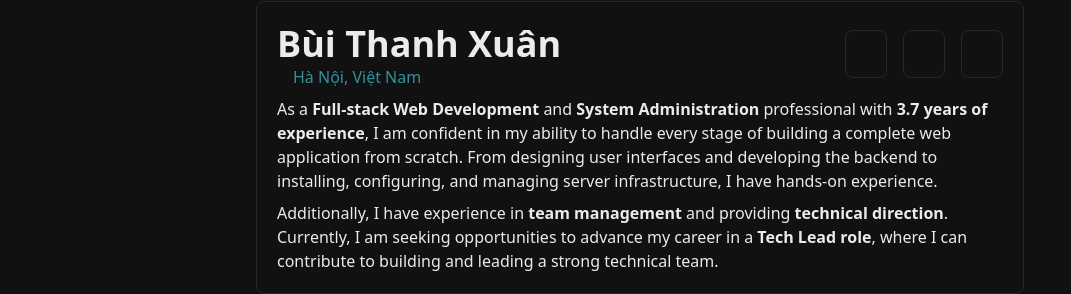
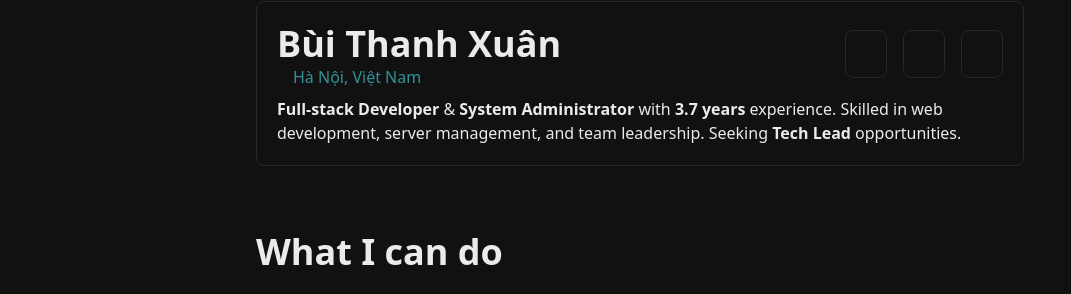
Before and after one commit to klpod221/klpod221.github.io, an Astro site: page / in a window 1280 px wide. Shown: the part 127-421 px from the top of the page, without its empty margins (0-1071 px from the left). Built offline with nearby package versions, Linux system fonts and the light colour scheme; Astro itself is replaced by a stand-in of ours; some icons are missing.

Commit message:
refactor: simplify and enhance the summary of professional experience

```diff
--- a/src/pages/index.astro
+++ b/src/pages/index.astro
@@ -60,11 +60,7 @@ const yearOfExperience = calculateYearsOfExperience("2021-12-01");
     </div>
 
     <p class="mt-2">
-      As a <strong>Full-stack Web Development</strong> and <strong>System Administration</strong> professional with <strong>{yearOfExperience} years of experience</strong>, I am confident in my ability to handle every stage of building a complete web application from scratch. From designing user interfaces and developing the backend to installing, configuring, and managing server infrastructure, I have hands-on experience.
-    </p>
-
-    <p class="mt-2">
-      Additionally, I have experience in <strong>team management</strong> and providing <strong>technical direction</strong>. Currently, I am seeking opportunities to advance my career in a <strong>Tech Lead role</strong>, where I can contribute to building and leading a strong technical team.
+      <strong>Full-stack Developer</strong> & <strong>System Administrator</strong> with <strong>{yearOfExperience} years</strong> experience. Skilled in web development, server management, and team leadership. Seeking <strong>Tech Lead</strong> opportunities.
     </p>
   </MyCard>
 
```
